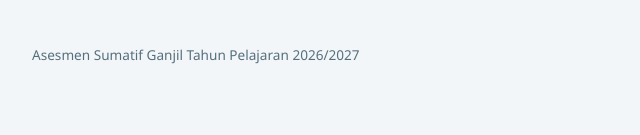
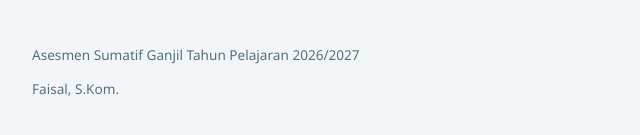
Before and after one commit to Faisal-s-kom/ASESMEN-SUMATIF-GANJIL-2026-2027, a plain HTML site: page simulasi.html in a window 1280 px wide. Shown: the part 1182-1317 px from the top of the page, 264-904 px from the left. Before the commit the page ends 1295 px from the top, so only its background shows below. Drawn offline with Linux system fonts and the light colour scheme.

Commit message:
Update footer in simulasi.html
Fixed footer HTML structure by adding author name.

```diff
--- a/simulasi.html
+++ b/simulasi.html
@@ -132,7 +132,8 @@
   <noscript>Halaman ini membutuhkan JavaScript. Aktifkan JavaScript lalu muat ulang halaman.</noscript>
 </main>
 
-<footer class="wrap">Asesmen Sumatif Ganjil Tahun Pelajaran 2026/2027</footer>
+<footer class="wrap">Asesmen Sumatif Ganjil Tahun Pelajaran 2026/2027</p>
+Faisal, S.Kom.</footer>
 
 <script>
   /* ============================================================
```
